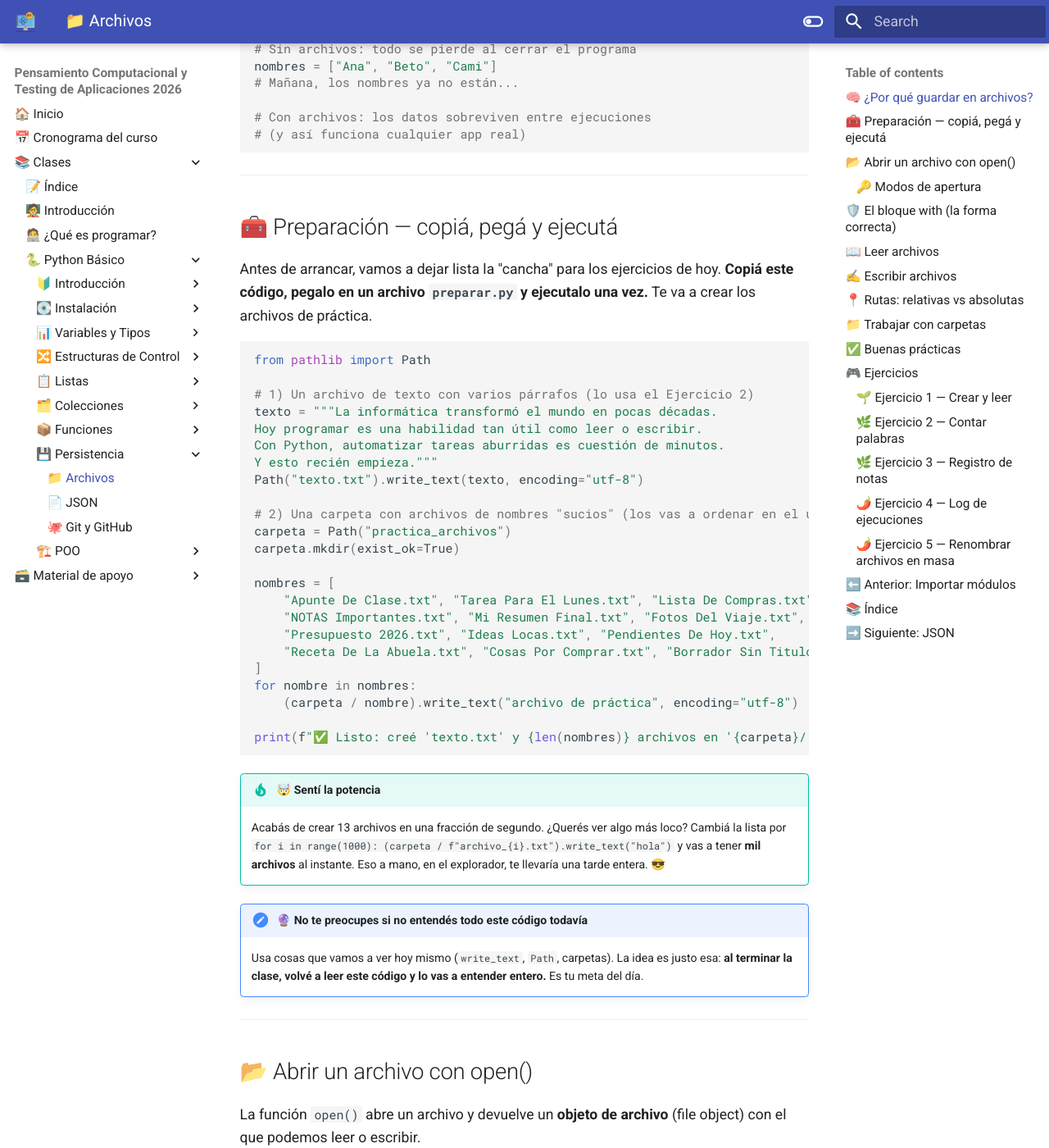
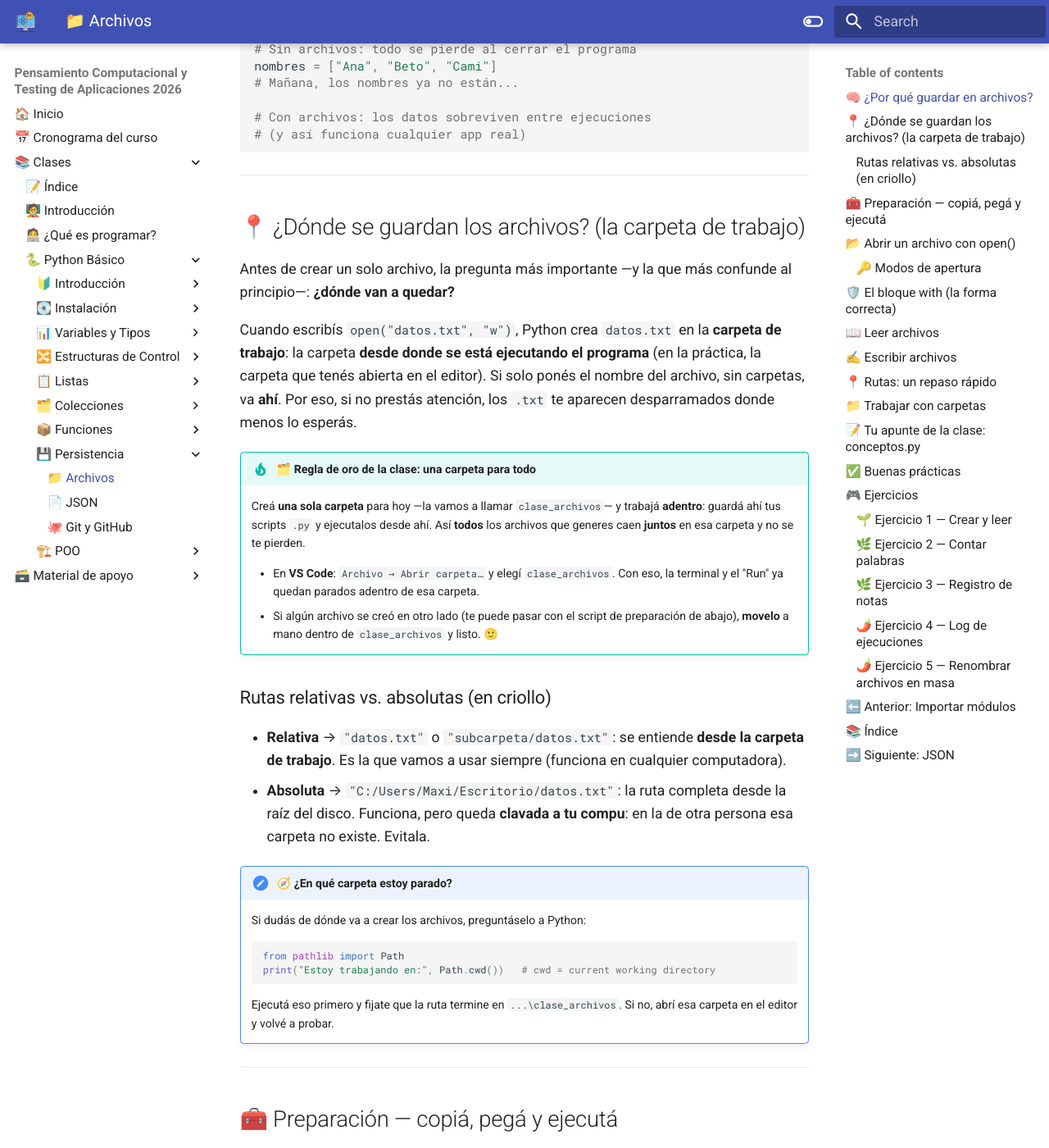
Before and after one commit to MaxiNunez24/pensamiento-computacional-testing-2026, an MkDocs documentation site: the page built from docs/clases/python/07_persistencia/archivos.md, in a window 1280 px wide and 1400 px high, scrolled down 716 px. Shown: the whole window at 82% size. Built offline with MkDocs 1.6.1 and Material for MkDocs 9.7.7, drawn with Linux system fonts in a browser that asks for light colours; some of the changed text lies outside the part shown.

Commit message:
Archivos: explicar rutas ANTES + carpeta clase_archivos + apunte conceptos.py
Mejoras a la clase de Manejo de archivos (el profe notó que faltaba explicar el
path antes de crear archivos y costó darlo en vivo):
- Nueva sección al principio "¿Dónde se guardan los archivos? (la carpeta de
  trabajo)": working directory, rutas relativas vs absolutas en criollo, la
  regla de trabajar dentro de una carpeta clase_archivos, y Path.cwd() para
  saber dónde estás parado. Refleja el flujo real de la clase (mover ahí
  texto.txt/practica_archivos).
- La sección "Rutas" de más abajo queda como repaso corto que enlaza a la del
  principio (sin duplicar).
- Nueva sección "Tu apunte: conceptos.py": un archivo-resumen ejecutable que
  arman en vivo y se llevan (w/a/r, with, encoding, leer línea por línea,
  exists, glob).

Cronograma: bitácora Mié 1/7 Repaso general; Archivos movido a Vie 3/7 (arranca
mañana). Nota pendiente: confirmar si hubo clase el 26/6.

Verificado: mkdocs build --strict OK; anclas y secciones nuevas resuelven.

Co-Authored-By: Claude Opus 4.8 <noreply@anthropic.com>

````diff
--- a/docs/clases/python/07_persistencia/archivos.md
+++ b/docs/clases/python/07_persistencia/archivos.md
@@ -28,10 +28,51 @@ nombres = ["Ana", "Beto", "Cami"]
 
 ---
 
+## 📍 ¿Dónde se guardan los archivos? (la carpeta de trabajo)
+
+Antes de crear un solo archivo, la pregunta más importante —y la que más confunde al principio—:
+**¿dónde van a quedar?**
+
+Cuando escribís `open("datos.txt", "w")`, Python crea `datos.txt` en la **carpeta de trabajo**: la
+carpeta **desde donde se está ejecutando el programa** (en la práctica, la carpeta que tenés abierta en
+el editor). Si solo ponés el nombre del archivo, sin carpetas, va **ahí**. Por eso, si no prestás
+atención, los `.txt` te aparecen desparramados donde menos lo esperás.
+
+!!! tip "🗂️ Regla de oro de la clase: una carpeta para todo"
+    Creá **una sola carpeta** para hoy —la vamos a llamar `clase_archivos`— y trabajá **adentro**:
+    guardá ahí tus scripts `.py` y ejecutalos desde ahí. Así **todos** los archivos que generes caen
+    **juntos** en esa carpeta y no se te pierden.
+
+    - En **VS Code**: `Archivo → Abrir carpeta…` y elegí `clase_archivos`. Con eso, la terminal y el
+      "Run" ya quedan parados adentro de esa carpeta.
+    - Si algún archivo se creó en otro lado (te puede pasar con el script de preparación de abajo),
+      **movelo** a mano dentro de `clase_archivos` y listo. 🙂
+
+### Rutas relativas vs. absolutas (en criollo)
+
+- **Relativa** → `"datos.txt"` o `"subcarpeta/datos.txt"`: se entiende **desde la carpeta de trabajo**.
+  Es la que vamos a usar siempre (funciona en cualquier computadora).
+- **Absoluta** → `"C:/Users/Maxi/Escritorio/datos.txt"`: la ruta completa desde la raíz del disco.
+  Funciona, pero queda **clavada a tu compu**: en la de otra persona esa carpeta no existe. Evitala.
+
+!!! note "🧭 ¿En qué carpeta estoy parado?"
+    Si dudás de dónde va a crear los archivos, preguntáselo a Python:
+
+    ```python
+    from pathlib import Path
+    print("Estoy trabajando en:", Path.cwd())   # cwd = current working directory
+    ```
+
+    Ejecutá eso primero y fijate que la ruta termine en `...\clase_archivos`. Si no, abrí esa carpeta
+    en el editor y volvé a probar.
+
+---
+
 ## 🧰 Preparación — copiá, pegá y ejecutá
 
-Antes de arrancar, vamos a dejar lista la "cancha" para los ejercicios de hoy. **Copiá este código,
-pegalo en un archivo `preparar.py` y ejecutalo una vez.** Te va a crear los archivos de práctica.
+Ya con tu carpeta `clase_archivos` abierta (ver arriba), vamos a dejar lista la "cancha" para los
+ejercicios de hoy. **Copiá este código, pegalo en un archivo `preparar.py` DENTRO de `clase_archivos`
+y ejecutalo una vez.** Te va a crear los archivos de práctica **en esa misma carpeta**.
 
 ```python
 from pathlib import Path
@@ -201,20 +242,24 @@ with open("datos.txt", "r") as archivo:
 
 ---
 
-## 📍 Rutas: relativas vs absolutas
+## 📍 Rutas: un repaso rápido
+
+Ya lo charlamos [al principio](#donde-se-guardan-los-archivos-la-carpeta-de-trabajo), pero para
+tenerlo a mano también acá:
 
 ```python
-# Ruta relativa — relativa al directorio desde donde ejecutás el script
+# Ruta relativa — se entiende desde la CARPETA DE TRABAJO (lo que usamos siempre)
 with open("datos.txt", "r") as f: ...           # mismo directorio
 with open("datos/alumnos.txt", "r") as f: ...   # subcarpeta "datos"
 
-# Ruta absoluta — funciona sin importar desde dónde ejecutés
-with open("C:/Users/Maxi/Desktop/datos.txt", "r") as f: ...  # Windows
-with open("/home/maxi/datos.txt", "r") as f: ...              # Linux/Mac
+# Ruta absoluta — la ruta completa desde la raíz del disco (evitala: está clavada a tu compu)
+with open("C:/Users/Maxi/Escritorio/datos.txt", "r") as f: ...  # Windows
+with open("/home/maxi/datos.txt", "r") as f: ...                # Linux/Mac
 ```
 
 !!! tip "💡 En proyectos reales"
-    Usá rutas relativas al proyecto. Las rutas absolutas "hardcodeadas" no funcionan en la computadora de otra persona. En el proyecto vamos a usar rutas relativas a la carpeta del proyecto.
+    Usá **rutas relativas** al proyecto. Las absolutas "hardcodeadas" no funcionan en la computadora de
+    otra persona. En el proyecto vamos a trabajar siempre con rutas relativas a la carpeta del proyecto.
 
 ---
 
@@ -262,6 +307,64 @@ for archivo in carpeta.glob("*.txt"):
     Un montón de código y de tutoriales usan el módulo `os`: `os.listdir("carpeta")` devuelve una
     **lista con los nombres** (como strings) de lo que hay adentro. `pathlib` es la forma más moderna
     y cómoda, pero te conviene **reconocer `os.listdir()`** cuando lo cruces por ahí.
+
+---
+
+## 📝 Tu apunte de la clase: `conceptos.py`
+
+Para que te quede **todo junto y a mano**, vamos a armar un archivo `conceptos.py` con **un ejemplo de
+cada cosa** que vimos, comentado. Crealo en tu carpeta `clase_archivos`, escribí esto (podés ir
+armándolo en vivo con el profe) y **ejecutalo**: cada bloque te muestra una idea funcionando. Guardalo
+—es tu chuleta para el proyecto—.
+
+```python
+# conceptos.py — apunte de la clase de Archivos 📁
+# Ejecutalo parado en la carpeta clase_archivos (mirá que Path.cwd() termine ahí).
+from pathlib import Path
+
+# 0) ¿Dónde estoy parado? Acá van a caer los archivos que cree.
+print("Carpeta de trabajo:", Path.cwd())
+
+# 1) ESCRIBIR con modo "w": CREA el archivo (o lo SOBREESCRIBE si ya existía).
+#    Ojo: write() NO agrega el salto de línea solo, se lo ponemos con "\n".
+with open("apunte.txt", "w", encoding="utf-8") as f:
+    f.write("primera línea\n")
+    f.write("segunda línea\n")
+
+# 2) AGREGAR con modo "a": suma AL FINAL, sin borrar lo que ya había.
+with open("apunte.txt", "a", encoding="utf-8") as f:
+    f.write("tercera línea (agregada después)\n")
+
+# 3) LEER todo de una vez con modo "r" (es el modo por defecto):
+with open("apunte.txt", "r", encoding="utf-8") as f:
+    print("\n--- todo el contenido ---")
+    print(f.read())
+
+# 4) LEER línea por línea (lo más común y lo más eficiente):
+print("--- línea por línea ---")
+with open("apunte.txt", "r", encoding="utf-8") as f:
+    for linea in f:
+        print("•", linea.strip())   # strip() saca el "\n" del final
+
+# 5) ¿Existe el archivo antes de intentar leerlo?
+if Path("apunte.txt").exists():
+    print("\napunte.txt existe ✅")
+
+# 6) Recorrer una CARPETA: todos los .txt que hay en la carpeta actual.
+print("\n--- .txt en esta carpeta ---")
+for archivo in Path(".").glob("*.txt"):   # "." = la carpeta actual
+    print(archivo.name)
+
+# 💡 Recordá:
+#   - SIEMPRE usar  with open(...) as f:  (cierra el archivo solo).
+#   - SIEMPRE poner  encoding="utf-8"  (para que anden tildes y ñ).
+#   - "w" borra, "a" agrega, "r" lee.
+```
+
+!!! tip "💡 Por qué te sirve este apunte"
+    `conceptos.py` es tu **resumen que se puede correr**. Cuando en el proyecto no te acuerdes cómo se
+    abría en modo "agregar" o cómo se leía línea por línea, abrís este archivo, lo mirás (o lo
+    ejecutás) y listo. Mejor que un apunte en papel, porque **funciona**.
 
 ---
 
````
Also changed, not shown: docs/cronograma.md (+5 -1 lines).
